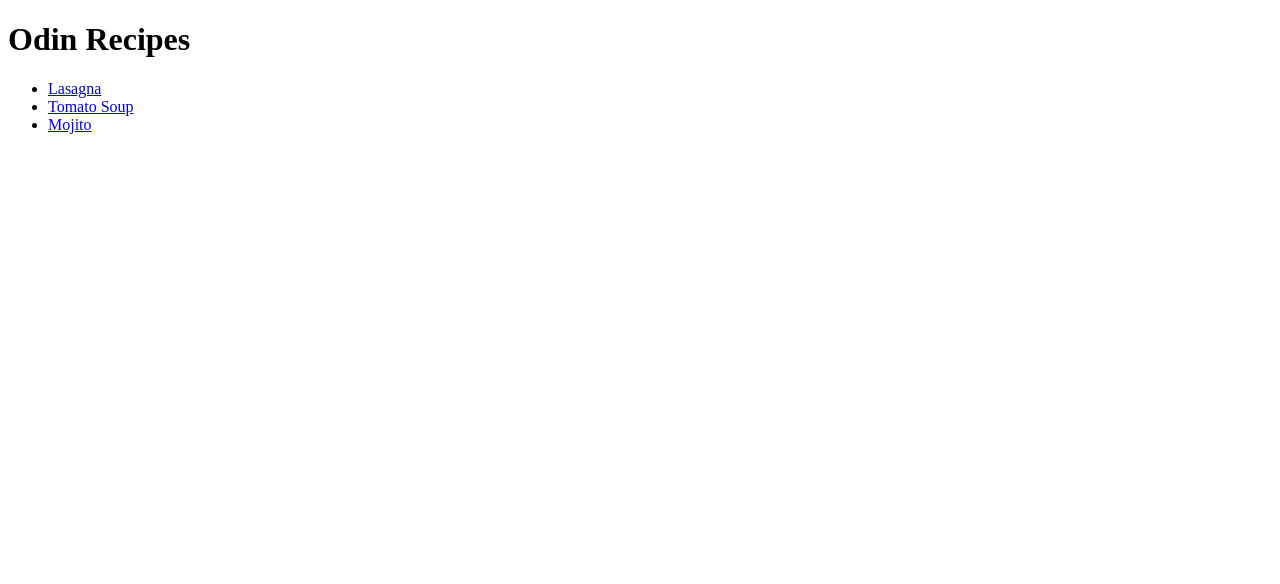
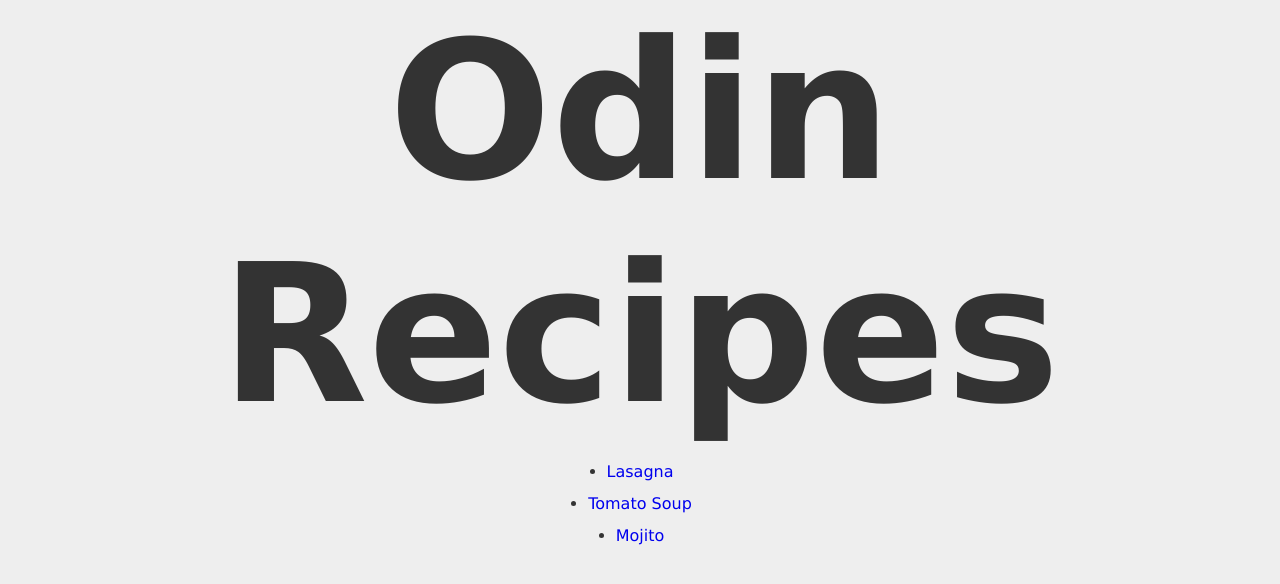
Before and after one commit to NotTheRealRohit/odin_recipies, a plain HTML site: page index.html in a window 1280 px wide. Drawn offline with Linux system fonts and the light colour scheme.

Commit message:
added CSS to index

```diff
--- a/index.html
+++ b/index.html
@@ -4,11 +4,12 @@
     <meta charset="UTF-8">
     <meta http-equiv="X-UA-Compatible" content="IE=edge">
     <meta name="viewport" content="width=device-width, initial-scale=1.0">
+    <link rel="stylesheet" href="style.css">
     <title>Odin Recipes</title>
 </head>
 <body>
-    <h1>Odin Recipes</h1>
-    <ul>
+    <h1 id="heading">Odin Recipes</h1>
+    <ul id="pages">
         <li>
             <a href="/recipes/lasagna.html">Lasagna</a>
         </li>
--- /dev/null
+++ b/style.css
@@ -0,0 +1,29 @@
+*{
+    box-sizing: border-box;
+    padding: 0;
+    margin: 0;
+}
+
+
+body{
+    font-family: Verdana, Geneva, Tahoma, sans-serif;
+    background-color: #eee;
+    color: #333;
+}
+
+#heading{
+    font-size: 12em;
+    text-align: center;
+    margin-bottom: 10px;
+}
+
+a{
+    text-decoration: none;
+}
+
+#pages{
+    display: flex;
+    flex-direction: column;
+    align-items:center;
+    line-height: 2rem;
+}
```
